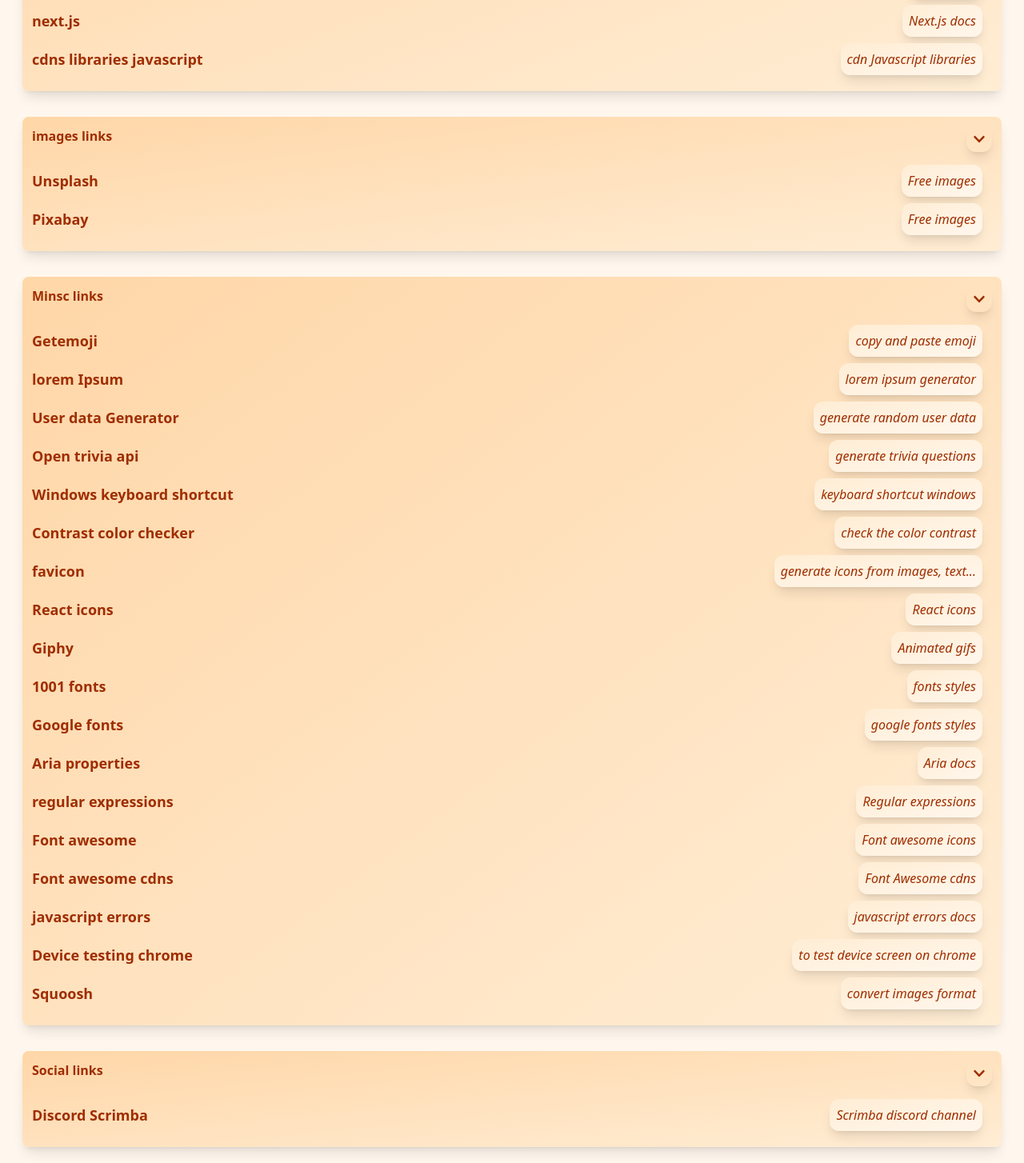
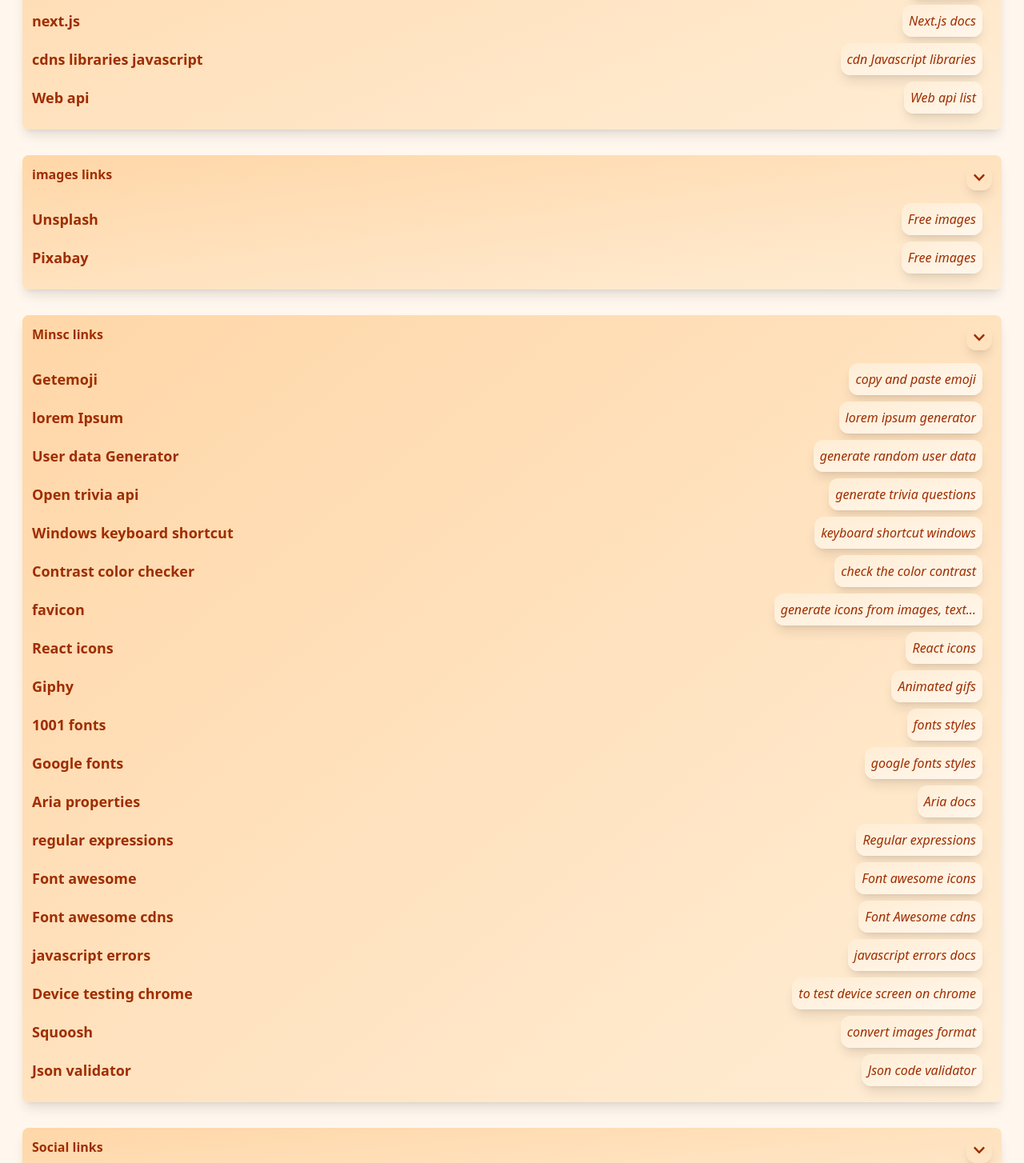
Before and after one commit to gyo82v/webLinks, a React (Vite) app: page / in a window 1280 px wide. Shown: the part 818-2272 px from the top of the page at 80% size. Built offline with nearby package versions, Linux system fonts and the light colour scheme.

Commit message:
Added two links

```diff
--- a/src/components/categories/Coding.jsx
+++ b/src/components/categories/Coding.jsx
@@ -18,6 +18,7 @@
               Next.js docs
             </Li>
             <Li href="https://cdnjs.com/libraries" name="cdns libraries javascript">cdn Javascript libraries</Li>
+            <Li href="https://developer.mozilla.org/en-US/docs/Web/API" name="Web api">Web api list</Li>
         </Section>
     )
 }
--- a/src/components/categories/Minsc.jsx
+++ b/src/components/categories/Minsc.jsx
@@ -34,6 +34,7 @@
             <Li href="https://developer.mozilla.org/en-US/docs/Web/JavaScript/Reference/Errors" name="javascript errors">javascript errors docs</Li>
             <Li href="https://developer.chrome.com/docs/devtools/device-mode?hl=it" name="Device testing chrome"> to test device screen on chrome</Li>
             <Li href="https://squoosh.app/" name="Squoosh">convert images format</Li>
+            <Li href="https://jsonlint.com/" name="Json validator">Json code validator</Li>
         </Section>
     )
 }
```
